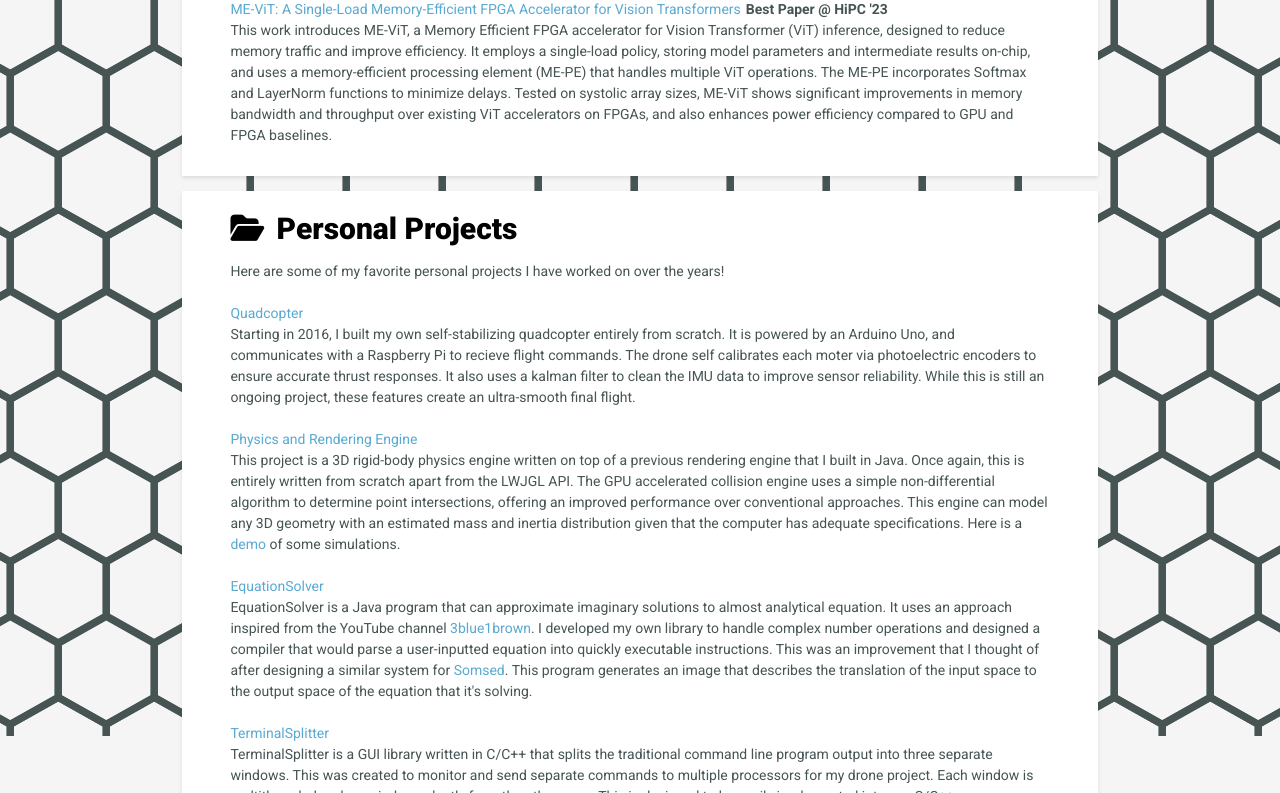
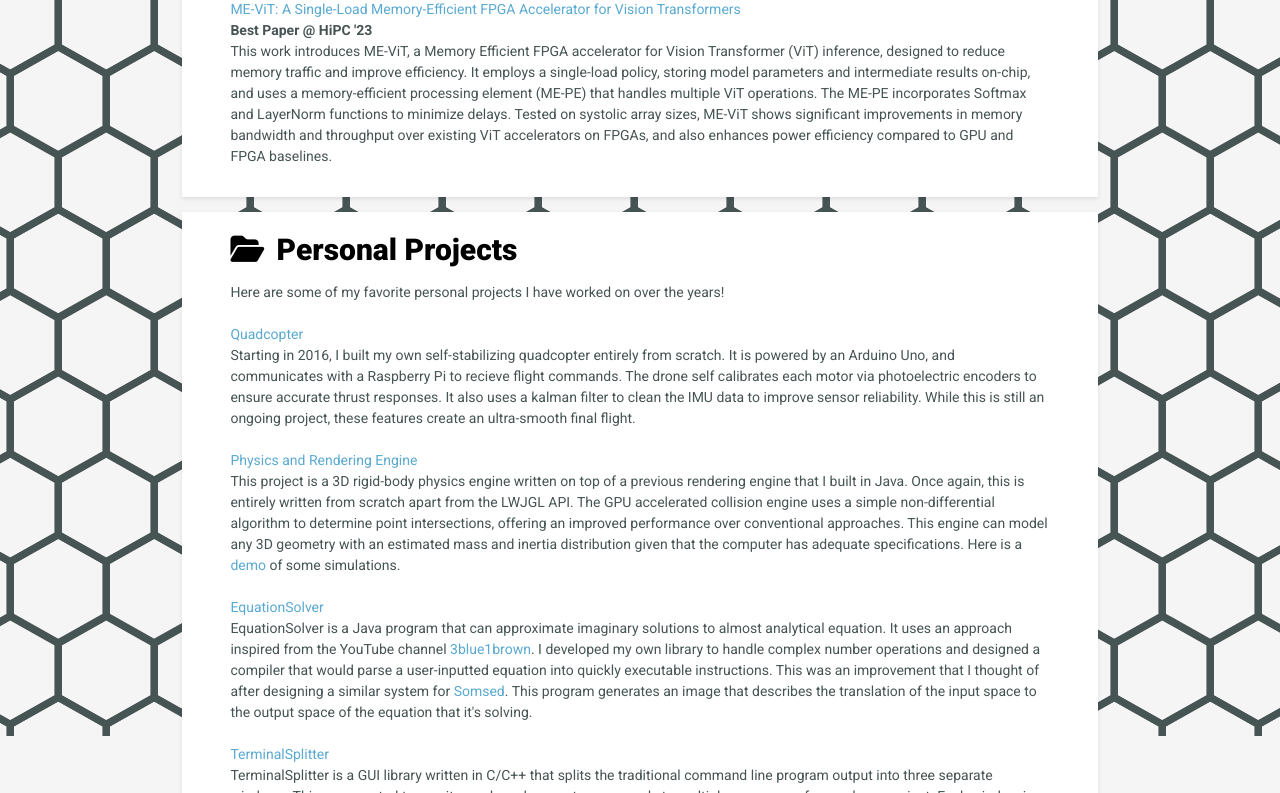
Before and after one commit to kylemarino22/Personal-Website, a plain HTML site: page index.html in a window 1280 px wide. Shown: the part 700-1493 px from the top of the page. Drawn offline with Linux system fonts and the light colour scheme.

Commit message:
minor fixes

```diff
--- a/index.html
+++ b/index.html
@@ -53,7 +53,7 @@
         <div class="BodyText">
           Hi, I'm Kyle!
           <br><br> I'm a student at USC pursuing a Master's in Computer Engineering. I love working on personal projects–ranging from pure programming to math to physical builds as well.
-          <br><br> In addition to engineering projects, I have been rock climbing for the last eight years. I love climbing outdoors when I can, and also am a captain for the USC climbing team.
+          <br><br> In addition to engineering projects, I have been rock climbing for the last eight years. I love climbing outdoors when I can, and also am a captain for the USC climbing team. I also like playing guitar and kendama.
           <br><br> More of my accomplishments can be found on my <a class="viewable-link" href="KyleMarino_CV_3_13_24.pdf" target="_blank">resume</a>.
         </div>
 
@@ -64,7 +64,8 @@
           <i class="fa-solid fa-file-lines" id="userIcon"></i> Publications
         </div>
         <div class="BodyText">
-          <a class="viewable-link" href="ME-ViT-Final.pdf" target="_blank" style="margin-right: 5px;">ME-ViT: A Single-Load Memory-Efficient FPGA Accelerator for Vision Transformers</a><b>Best Paper @ HiPC '23 </b>
+          <a class="viewable-link" href="ME-ViT-Final.pdf" target="_blank" style="margin-right: 5px;">ME-ViT: A Single-Load Memory-Efficient FPGA Accelerator for Vision Transformers</a>
+          <br><b>Best Paper @ HiPC '23 </b>
           <br>This work introduces ME-ViT, a Memory Efficient FPGA accelerator for Vision Transformer (ViT) inference, designed to reduce memory traffic and improve efficiency. It employs a single-load policy, storing model parameters and intermediate results on-chip, and uses a memory-efficient processing element (ME-PE) that handles multiple ViT operations. The ME-PE incorporates Softmax and LayerNorm functions to minimize delays. Tested on systolic array sizes, ME-ViT shows significant improvements in memory bandwidth and throughput over existing ViT accelerators on FPGAs, and also enhances power efficiency compared to GPU and FPGA baselines.
         </div>
 
@@ -79,7 +80,7 @@
           Here are some of my favorite personal projects I have worked on over the years!
           <br><br>
           <a class="viewable-link" href="https://github.com/kylemarino22/droneProject" target="_blank">Quadcopter</a><br> Starting in 2016, I built my own self-stabilizing quadcopter entirely from scratch. It is powered by an Arduino Uno, and communicates
-          with a Raspberry Pi to recieve flight commands. The drone self calibrates each moter via photoelectric encoders to ensure accurate thrust responses. It also uses a kalman filter to clean the IMU data to improve sensor reliability. While this
+          with a Raspberry Pi to recieve flight commands. The drone self calibrates each motor via photoelectric encoders to ensure accurate thrust responses. It also uses a kalman filter to clean the IMU data to improve sensor reliability. While this
           is still an ongoing project, these features create an ultra-smooth final flight.
           <br><br>
           <a class="viewable-link" href="https://github.com/kylemarino22/GameEngine" target="_blank">Physics and Rendering Engine</a><br> This project is a 3D rigid-body physics engine written on top of a previous rendering engine that I built in Java.
```
